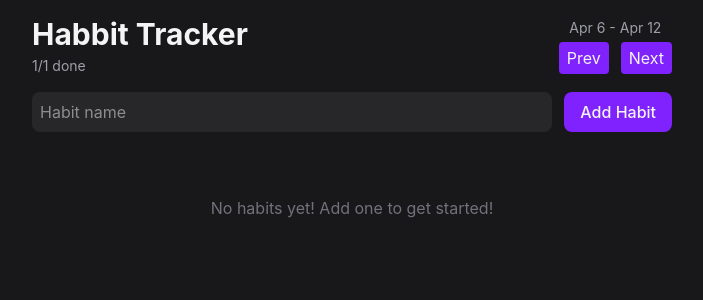
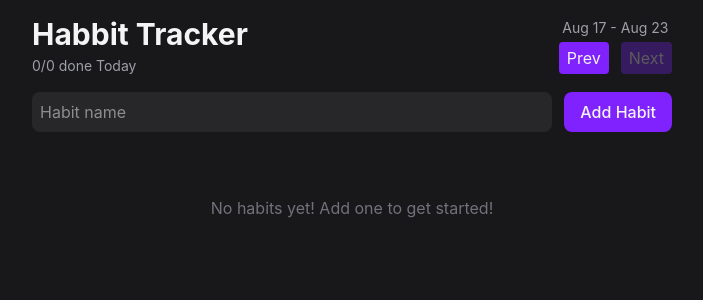
Before and after one commit to ArashKarampour/ReactHabitTracker, a React (Vite) app: page / in a window 1280 px wide. Shown: the top 300 px of the page, without its empty margins (288-991 px from the left). Built offline with nearby package versions, Linux system fonts and the light colour scheme.

Commit message:
feat: making the next and prev button work

```diff
--- a/src/App.tsx
+++ b/src/App.tsx
@@ -1,16 +1,24 @@
+import { useState } from "react";
 import HabitForm from "./components/HabitForm";
 import HabitList from "./components/HabitList";
 import Header from "./components/Header";
 import { HabitProvider } from "./context/HabitProvider";
+import { addWeeks, eachDayOfInterval, endOfWeek, startOfWeek } from "date-fns";
 
 export default function App() {
+  const [weekOffset, setWeekOffset] = useState(0);
+
+  const week = addWeeks(new Date(), weekOffset);
+  const visibleDates = eachDayOfInterval({
+    start: startOfWeek(week, { weekStartsOn: 1 }),
+    end: endOfWeek(week, { weekStartsOn : 1}) });
 
   return (
     <div className="max-w-2xl mx-auto flex flex-col p-4 gap-4">
       <HabitProvider>
-        <Header />
+        <Header onNext={() => setWeekOffset(o => o + 1)} onPrev={() => setWeekOffset(o => o - 1)} visibleDates={visibleDates}/>
         <HabitForm />
-        <HabitList />
+        <HabitList visibleDates={visibleDates} />
       </HabitProvider>
     </div>
   );
--- a/src/components/HabitList.tsx
+++ b/src/components/HabitList.tsx
@@ -1,61 +1,77 @@
 import Button from "./Button";
-import { eachDayOfInterval, endOfWeek, format, isFuture, isSameDay, startOfWeek } from "date-fns";
+import {
+  format,
+  isFuture,
+  isSameDay,
+} from "date-fns";
 import { type Habit, useHabit } from "../context/HabitProvider";
 
-export default function HabitList() {
-    const { habits } = useHabit()
+type HabitListProps = {
+    visibleDates: Date[];
+}
+
+export default function HabitList({visibleDates}: HabitListProps) {
+  const { habits } = useHabit();
 
   if (habits.length === 0) {
     return (
       <p className="text-center text-zinc-500 py-12">
         No habits yet! Add one to get started!
       </p>
-        )
+    );
   }
-
 
   return (
     <div className="flex flex-col gap-3">
-            {habits.map(habit => {
-                return <HabitItem key={habit.id}  habit={habit}/>
+      {habits.map((habit) => {
+        return <HabitItem key={habit.id} habit={habit} visibleDates={visibleDates} />;
       })}
     </div>
-    )
+  );
 }
 
 type HabitItemProps = {
-    habit : Habit;
-}
+  habit: Habit;
+  visibleDates: Date[];
+};
 
+function HabitItem({ habit, visibleDates }: HabitItemProps) {
+  const { deleteHabit, toggleHabit } = useHabit();
 
+  // const visibleDates = eachDayOfInterval({
+  //     start: startOfWeek(new Date(), { weekStartsOn: 1 }),
+  //     end: endOfWeek(new Date(), { weekStartsOn : 1}) });
 
-function HabitItem({ habit }: HabitItemProps) {
-    const { deleteHabit, toggleHabit } = useHabit()
+  const streak: number = getStreak(habit.completions);
 
-    const visibleDates = eachDayOfInterval({
-        start: startOfWeek(new Date(), { weekStartsOn: 1 }),
-        end: endOfWeek(new Date(), { weekStartsOn : 1}) });
-
-    const streak : number = getStreak(habit.completions)
-
-    return <div className="rounded-xl bg-zinc-800 p-4 flex flex-col">
+  return (
+    <div className="rounded-xl bg-zinc-800 p-4 flex flex-col">
       <div className="flex items-center justify-between mb-3">
         <div className="flex items-center gap-3">
           <span className="font-medium">{habit.name}</span>
-                {streak > 0 &&
+          {streak > 0 && (
             <span className="text-sm text-amber-200">🔥{streak}</span>
-                }
+          )}
         </div>
-            <Button onClick={() => deleteHabit(habit.id) } variant="ghost-destructive">Delete</Button>
+        <Button
+          onClick={() => deleteHabit(habit.id)}
+          variant="ghost-destructive"
+        >
+          Delete
+        </Button>
       </div>
       <div className="flex gap-1.5">
-            {visibleDates.map(date => (
+        {visibleDates.map((date) => (
           <Button
             onClick={() => toggleHabit(habit.id, date)}
             className="flex flex-1 flex-col items-center gap-0.5 rounded-lg text-sm"
             key={date.toISOString()}
             disabled={isFuture(date)}
-                    variant={habit.completions.some(c => isSameDay(c, date)) ? "primary" : "secondary"}
+            variant={
+              habit.completions.some((c) => isSameDay(c, date))
+                ? "primary"
+                : "secondary"
+            }
           >
             <span className="font-medium">{format(date, "EEE")}</span>
             <span>{format(date, "d")}</span>
@@ -63,16 +79,17 @@
         ))}
       </div>
     </div>
+  );
 }
 
 function getStreak(completions: Date[]) {
-    let streak = 0
-    let currentDate = new Date()
+  let streak = 0;
+  let currentDate = new Date();
 
-    while (completions.some(c => isSameDay(c, currentDate))) {
-        streak++
-        currentDate.setDate(currentDate.getDate() - 1)
+  while (completions.some((c) => isSameDay(c, currentDate))) {
+    streak++;
+    currentDate.setDate(currentDate.getDate() - 1);
   }
 
-    return streak
+  return streak;
 }
--- a/src/components/Header.tsx
+++ b/src/components/Header.tsx
@@ -1,18 +1,44 @@
+import { format, isToday } from "date-fns";
+import { useHabit } from "../context/HabitProvider";
 import Button from "./Button";
 
-export default function Header() {
-    return <header className="flex justify-between items-center">
+type HeaderProps = {
+  visibleDates: Date[];
+  onPrev: () => void;
+  onNext: () => void;
+};
+
+export default function Header({ visibleDates, onPrev, onNext }: HeaderProps) {
+  const { habits } = useHabit();
+  const doneToday = habits.filter((h) =>
+    h.completions.some((c) => isToday(c))
+  ).length;
+  const dateRante = `${format(visibleDates[0], "MMM d")} - ${format(
+    visibleDates.at(-1)!,
+    "MMM d"
+  )}`;
+
+  return (
+    <header className="flex justify-between items-center">
       <div className="flex flex-col gap-1">
         <h1 className="text-3xl font-bold">Habbit Tracker</h1>
-        <span className="text-zinc-400 text-sm">1/1 done</span>
+        <span className="text-zinc-400 text-sm">
+          {doneToday}/{habits.length} done Today
+        </span>
       </div>
 
       <div className="flex flex-col gap-1 items-center">
-        <span className="text-zinc-400 text-sm">Apr 6 - Apr 12</span>
+        <span className="text-zinc-400 text-sm">{dateRante}</span>
         <div className="flex items-center gap-3">
-          <Button>Prev</Button>
-          <Button>Next</Button>
+          <Button onClick={onPrev}>Prev</Button>
+          <Button
+            onClick={onNext}
+            disabled={visibleDates.some((d) => isToday(d))}
+          >
+            Next
+          </Button>
         </div>
       </div>
     </header>
-  }
+  );
+}
```
Lines whose indentation alone changed are shown as unchanged.
